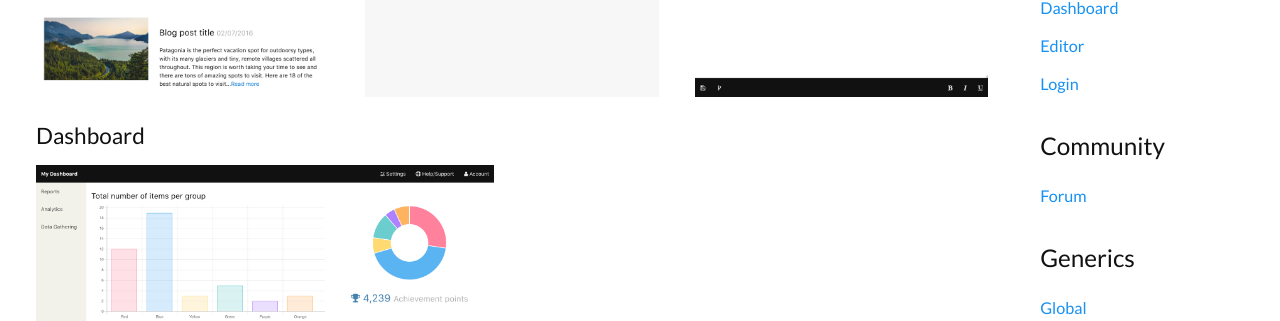
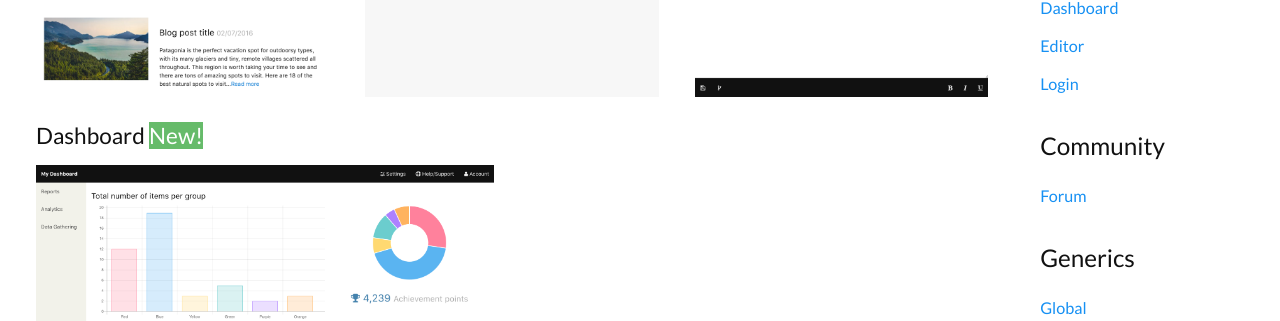
Before and after one commit to eddie/blazecss.github.io, a Jekyll site: the page built from templates/index.html, in a window 1280 px wide. Shown: the part 596-917 px from the top of the page. Built offline with Jekyll 4.4.1, drawn with Linux system fonts in a browser that asks for light colours; nearby versions of some CDN libraries.

Commit message:
Dashboard example - responsive

```diff
--- a/templates/index.html
+++ b/templates/index.html
@@ -20,7 +20,7 @@ title: Example Templates
 		<a href="/templates/editor"><img class="o-image" src="/images/editor.png"></a>
 	</div>
 	<div class="o-grid__cell o-grid__cell--width-100 o-grid__cell--width-50@large">
-		<h2 class="c-heading c-heading--small">Dashboard</h2>
+		<h2 class="c-heading c-heading--small">Dashboard <span class="c-badge--success">New!</span></h2>
 		<a href="/templates/dashboard"><img class="o-image" src="/images/dashboard.png"></a>
 	</div>
 </div>
```
